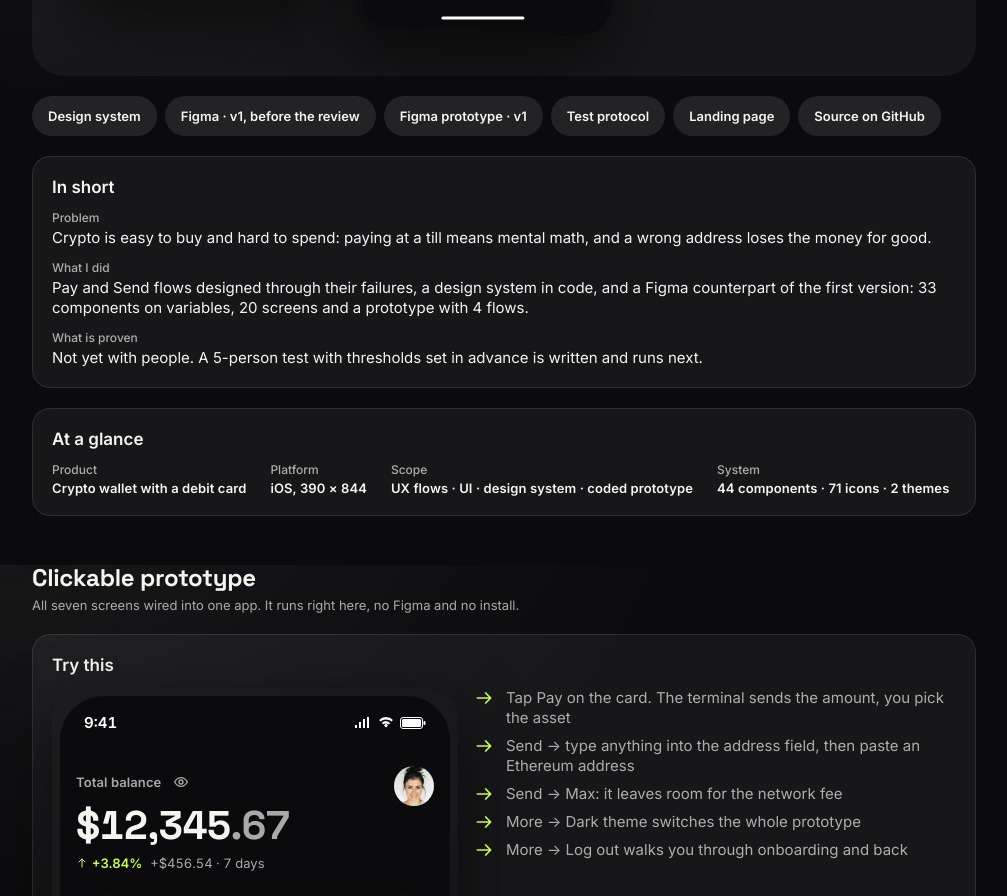
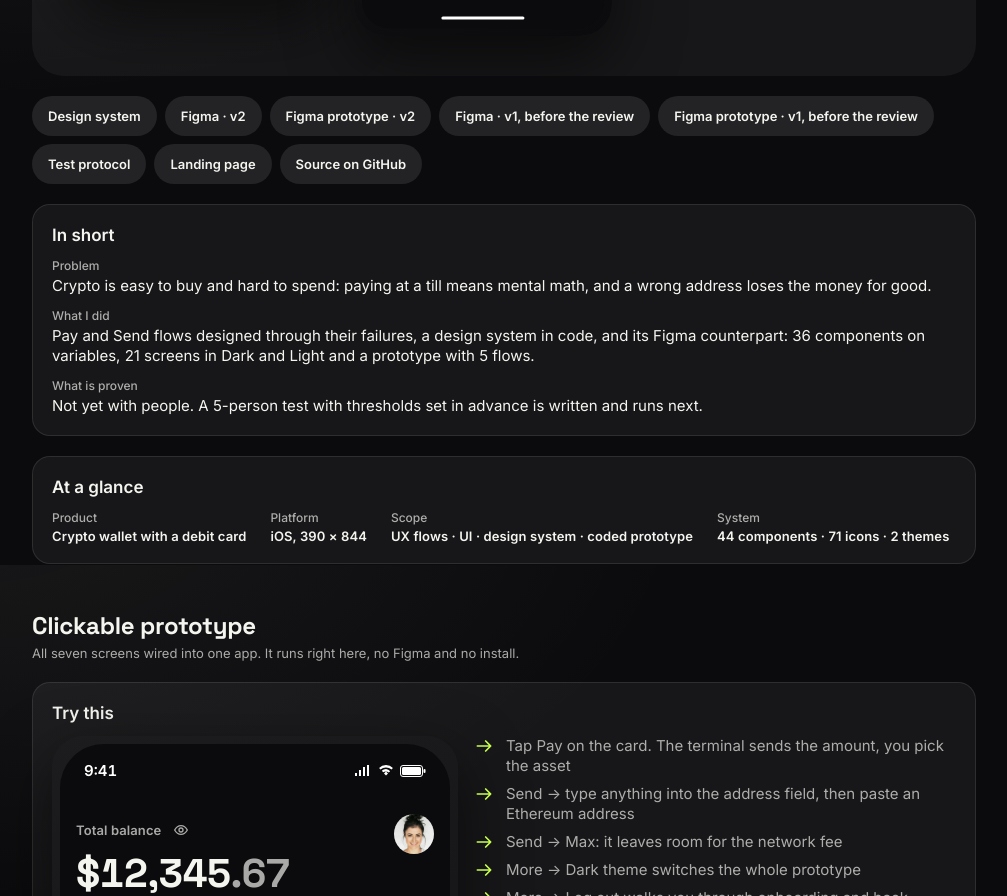
Before and after one commit to Gotodataru/Tenni_Wallet_UIUX, a React (Vite) app in the folder app/: page / in a window 1280 px wide. Shown: the part 1035-1931 px from the top of the page, without its empty margins (256-1263 px from the left). Built offline with nearby package versions, Linux system fonts and the light colour scheme.

Commit message:
Case: link the v2 Figma file and prototype, keep v1 as before the review

```diff
--- a/app/src/pages/Case.jsx
+++ b/app/src/pages/Case.jsx
@@ -10,13 +10,16 @@ import homeBefore from '../assets/case/home-before.webp'
 import homeAfter from '../assets/case/home-after.webp'
 
 const REPO = 'https://github.com/Gotodataru/Tenni_Wallet_UIUX'
-const FIGMA = 'https://www.figma.com/design/0ZzLBKXtXVnVgLirNT7KtM/Tenni-Wallet-Design-System'
-const FIGMA_PROTO = 'https://www.figma.com/proto/0ZzLBKXtXVnVgLirNT7KtM/Tenni-Wallet-Design-System?node-id=20-3577&starting-point-node-id=20%3A3577'
+const FIGMA = 'https://www.figma.com/design/9VfEHWlaHH0LBl94VlaIQ1/Tenni-Wallet-V2'
+const FIGMA_PROTO = 'https://www.figma.com/proto/9VfEHWlaHH0LBl94VlaIQ1/Tenni-Wallet-V2?node-id=2003-6941&starting-point-node-id=2003%3A6941'
+// v1 — the file as it was before the design review, kept for the before/after
+const FIGMA_V1 = 'https://www.figma.com/design/0ZzLBKXtXVnVgLirNT7KtM/Tenni-Wallet-Design-System'
+const FIGMA_V1_PROTO = 'https://www.figma.com/proto/0ZzLBKXtXVnVgLirNT7KtM/Tenni-Wallet-Design-System?node-id=20-3577&starting-point-node-id=20%3A3577'
 const RESEARCH = `${REPO}/blob/master/research/README.md`
 
 const TLDR = [
   ['Problem', 'Crypto is easy to buy and hard to spend: paying at a till means mental math, and a wrong address loses the money for good.'],
-  ['What I did', 'Pay and Send flows designed through their failures, a design system in code, and a Figma counterpart of the first version: 33 components on variables, 20 screens and a prototype with 4 flows.'],
+  ['What I did', 'Pay and Send flows designed through their failures, a design system in code, and its Figma counterpart: 36 components on variables, 21 screens in Dark and Light and a prototype with 5 flows.'],
   ['What is proven', 'Not yet with people. A 5-person test with thresholds set in advance is written and runs next.'],
 ]
 
@@ -135,8 +138,10 @@ export function Case({ theme }) {
 
         <Stack dir="row" gap={8} wrap>
           <a className="CaseLink" href="#tokens">Design system</a>
-          <a className="CaseLink" href={FIGMA} target="_blank" rel="noreferrer">Figma · v1, before the review</a>
-          <a className="CaseLink" href={FIGMA_PROTO} target="_blank" rel="noreferrer">Figma prototype · v1</a>
+          <a className="CaseLink" href={FIGMA} target="_blank" rel="noreferrer">Figma · v2</a>
+          <a className="CaseLink" href={FIGMA_PROTO} target="_blank" rel="noreferrer">Figma prototype · v2</a>
+          <a className="CaseLink" href={FIGMA_V1} target="_blank" rel="noreferrer">Figma · v1, before the review</a>
+          <a className="CaseLink" href={FIGMA_V1_PROTO} target="_blank" rel="noreferrer">Figma prototype · v1, before the review</a>
           <a className="CaseLink" href={RESEARCH} target="_blank" rel="noreferrer">Test protocol</a>
           <a className="CaseLink" href="landing/">Landing page</a>
           <a className="CaseLink" href={REPO} target="_blank" rel="noreferrer">Source on GitHub</a>
```
Also changed, not shown: 1 other file (tests, documents, lock files or other folders).
